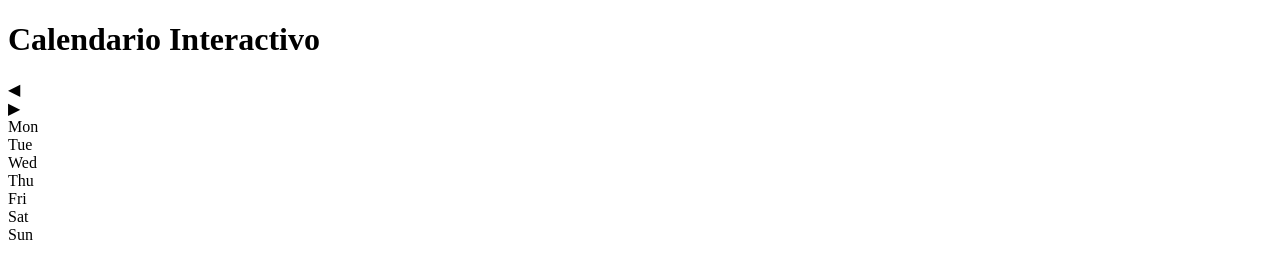
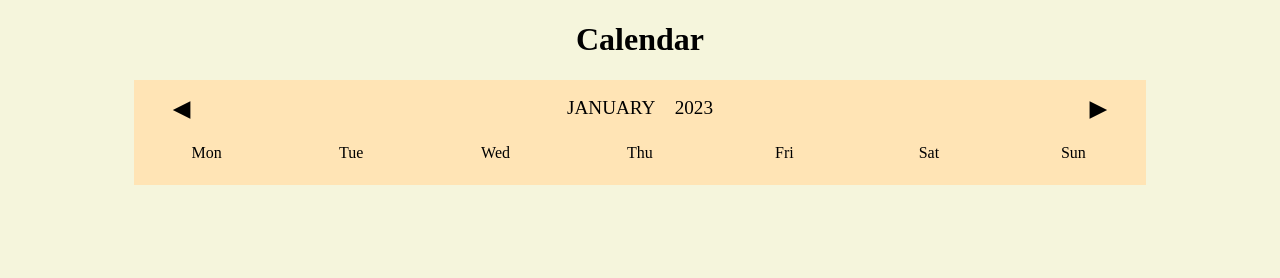
Before and after one commit to EdgarArcos/Calendar, a plain HTML site: page index.html in a window 1280 px wide. Drawn offline with Linux system fonts and the light colour scheme.

Commit message:
Fecha a tiempo real y css terminado

```diff
--- a/app.js
+++ b/app.js
@@ -0,0 +1,16 @@
+let monthNames =["January", "February", "March", "April", "May", "June", "July", "August", "September", "November", "December"];
+
+let date = new Date();
+let day = date.getDate();
+let monthNumber = date.getMonth();
+let currentYear = date.getFullYear();
+
+let dates = document.getElementById("dates");
+let month = document.getElementById("month");
+let years = document.getElementById("year");
+
+let prevMonthDOM = document.getElementById("prev-month");
+let nextMonthDOM = document.getElementById("next-month");
+
+years.textContent = currentYear.toString();
+month.textContent = monthNames[monthNumber];
--- a/index.html
+++ b/index.html
@@ -5,35 +5,34 @@
     <meta name="viewport"
         content="width=device-width, user-scalable=no, initial-scale=1.0, maximum-scale=1.0, minimum-scale=1.0">
     <meta http-equiv="X-UA-Compatible" content="ie=edge">
-    <link rel="stylesheet" href="css/styles.css">
+    <link rel="stylesheet" href="./style.css">
 
-    <title>Calendario Interactivo</title>
+    <title>Calendar</title>
 </head>
 <body>
 
-<h1 class="title">Calendario Interactivo</h1>
+<h1 class="title">Calendar</h1>
 
 <div class="calendar">
-    <div class="calendar__info">
-        <div class="calendar__prev" id="prev-month">&#9664;</div>
-        <div class="calendar__month" id="month"></div>
-        <div class="calendar__year" id="year"></div>
-        <div class="calendar__next" id="next-month">&#9654;</div>
+    <div class="calendar_info">
+        <div class="calendar_prev" id="prev-month">&#9664;</div>
+        <div class="calendar_month" id="month"></div>
+        <div class="calendar_year" id="year"></div>
+        <div class="calendar_next" id="next-month">&#9654;</div>
     </div>
 
-    <div class="calendar__week">
-        <div class="calendar__day calendar__item">Mon</div>
-        <div class="calendar__day calendar__item">Tue</div>
-        <div class="calendar__day calendar__item">Wed</div>
-        <div class="calendar__day calendar__item">Thu</div>
-        <div class="calendar__day calendar__item">Fri</div>
-        <div class="calendar__day calendar__item">Sat</div>
-        <div class="calendar__day calendar__item">Sun</div>
+    <div class="calendar_week">
+        <div class="calendar_day calendar_item">Mon</div>
+        <div class="calendar_day calendar_item">Tue</div>
+        <div class="calendar_day calendar_item">Wed</div>
+        <div class="calendar_day calendar_item">Thu</div>
+        <div class="calendar_day calendar_item">Fri</div>
+        <div class="calendar_day calendar_item">Sat</div>
+        <div class="calendar_day calendar_item">Sun</div>
     </div>
 
-    <div class="calendar__dates" id="dates"></div>
+    <div class="calendar_dates" id="dates"></div>
 </div>
-
-<script src="js/scripts.js"></script>
+<script src="./app.js"></script>
 </body>
 </html>
--- a/style.css
+++ b/style.css
@@ -1,24 +1,54 @@
-#headerBox{
-    border-bottom-width: 2px;
-    border-bottom-style: solid;
-    border-bottom-color: black;
-    text-align: center;
+body {
+    background-color: beige;
 }
 
-#addEvent{
-    display: flex;
-    justify-content: flex-end;
-    margin-left: 80%;
-    margin-bottom: 1%;
+.title{
+    text-align: center;
+    color: black;
 }
 
-#titleheader{
-font-size: 45px;
+.calendar{
+    background-color: moccasin;
+    width: 80%;
+    margin: 1rem auto;
+    padding: .5em 0;
 }
 
-ol {
+.calendar_info{
+    display: flex;
+    align-items: center;
+    padding: 0 2em;
+    font-size: 1.2em;
+    text-transform: uppercase;
+}
+
+.calendar_prev, .calendar_next {
+    cursor: pointer;
+    font-size: 1.2em;
+}
+
+.calendar_prev:hover, .calendar_next:hover {
+    color: yellow
+}
+
+.calendar_prev{
+    margin-right: auto;
+}
+
+.calendar_next{
+    margin-left: auto;
+}
+
+.calendar_week {
     display: grid;
-    grid-template-columns: repeat(7, 1fr);
-    list-style: none;
-    padding: 0;
+    grid-template-columns: repeat(7,1fr);
 }
+
+.calendar_item{
+    text-align: center;
+    line-height: 3;
+}
+
+.calendar_month, .calendar_year{
+    padding: .5em .5em;
+}
```
